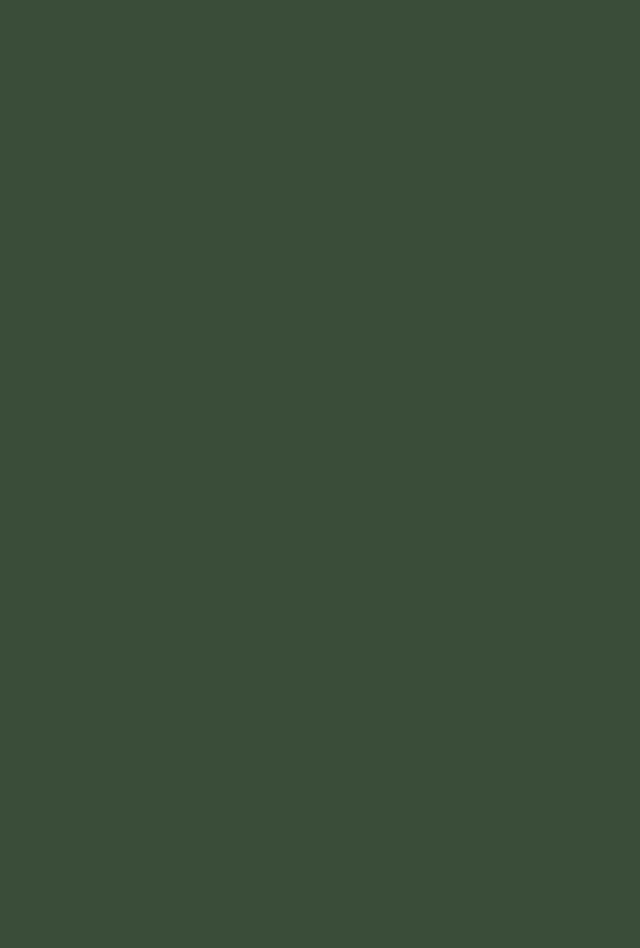
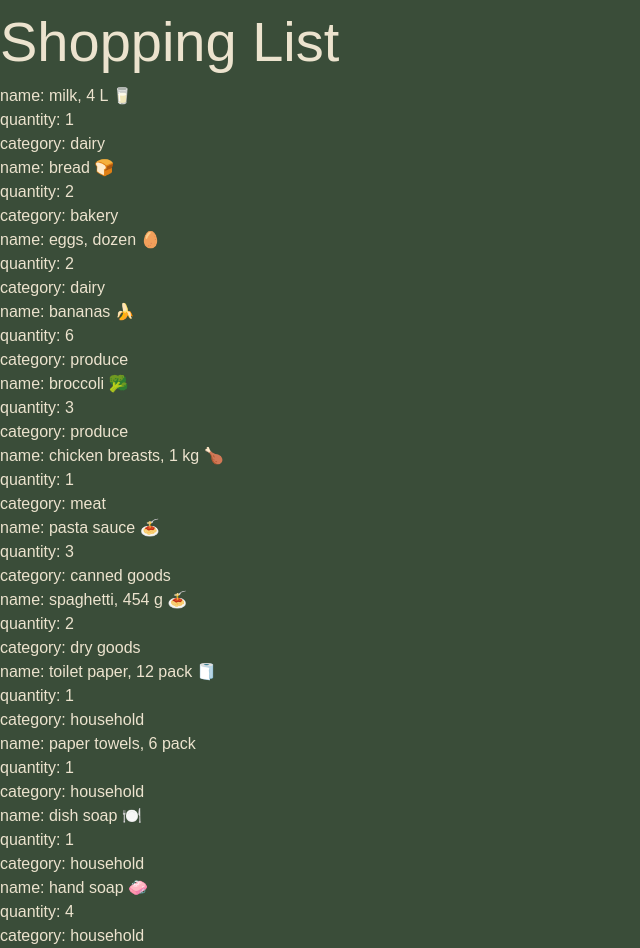
Before and after one commit to jayco01/cprg306-assignments, a Next.js app: page /week-3 in a window 1280 px wide. Shown: the whole page, without its empty margins (0-640 px from the left). Before the commit the page ends 800 px from the top, so only its background shows below. Built offline with nearby package versions, Linux system fonts and the light colour scheme.

Commit message:
Feat: Implemented page.js skeleton

```diff
--- a/app/week-3/item-list.js
+++ b/app/week-3/item-list.js
@@ -65,9 +65,14 @@ export default function ItemList() {
 
   return (
     <ul>
-      {items.map((item) => {
-        <Item name={item.name} quantity={item.quantity} category={item.category}></Item>
-      })}
+      {items.map((item) => (
+        <Item
+          key={item.name}
+          name={item.name}
+          quantity={item.quantity}
+          category={item.category}>
+        </Item>
+      ))}
     </ul>
   );
 }
--- a/app/week-3/page.js
+++ b/app/week-3/page.js
@@ -1,6 +1,10 @@
+import ItemList from "@/app/week-3/item-list";
 
 export default function Page() {
   return (
-    <></>
+    <main>
+      <h1>Shopping List</h1>
+      <ItemList/>
+    </main>
   );
 }
```
